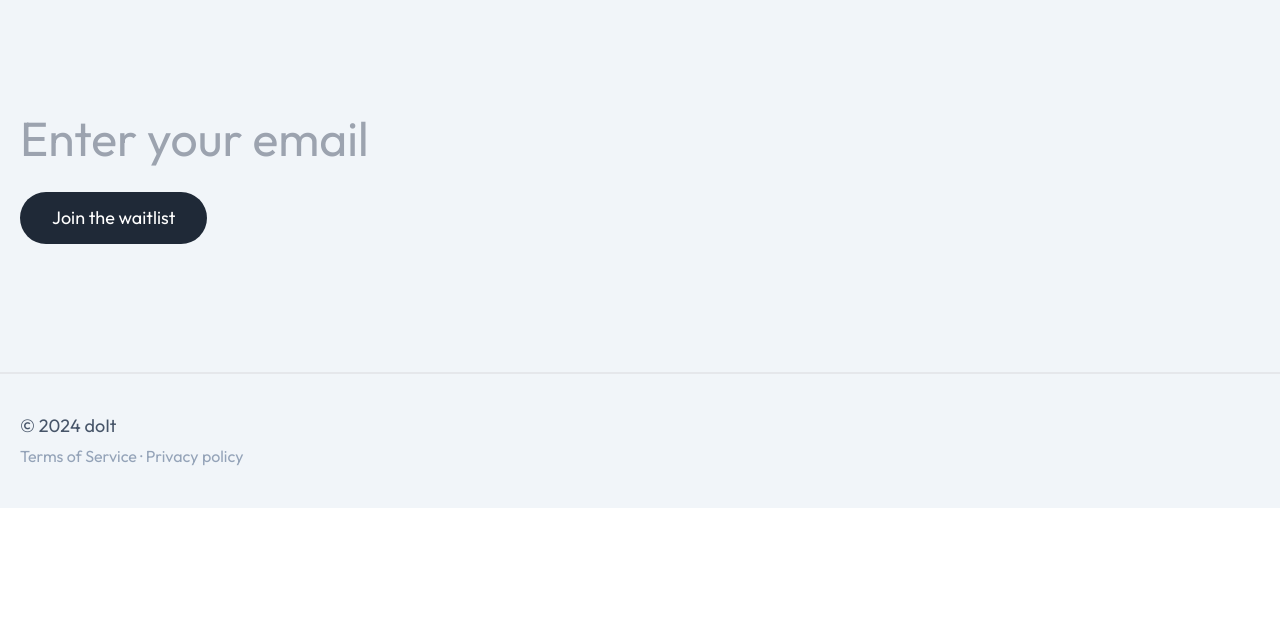
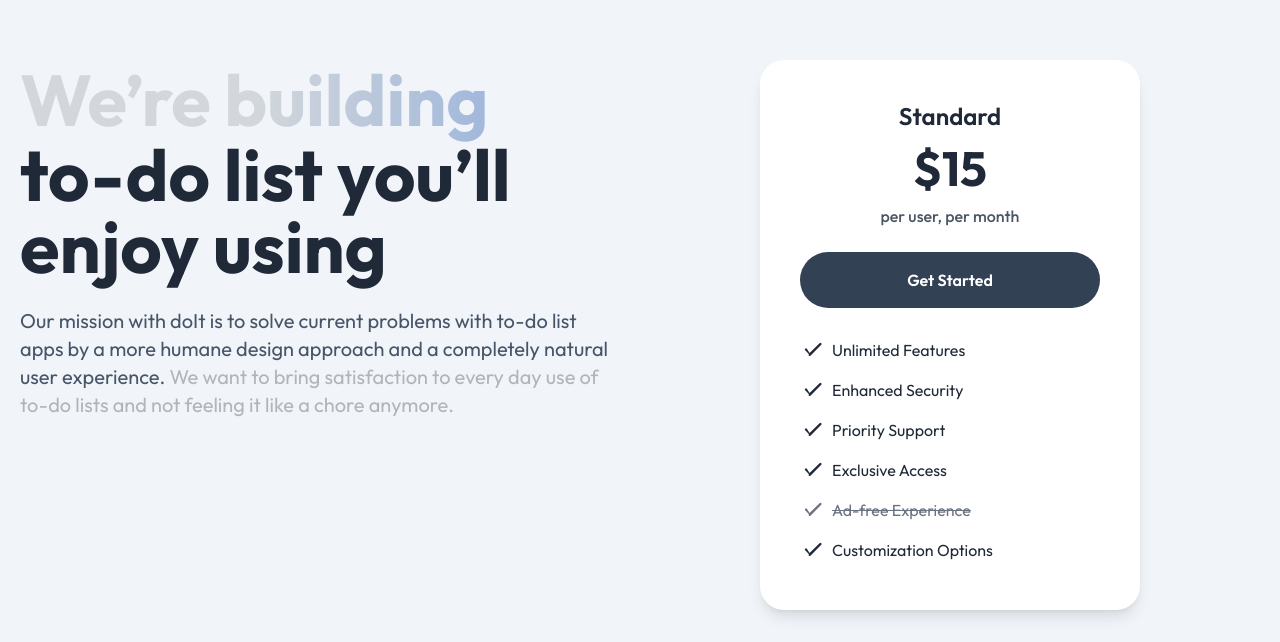
Before and after one commit to mohalw731/doIt, a React (Vite) app: page / in a window 1280 px wide. Shown: the part 738-1380 px from the top of the page. Before the commit the page ends 1246 px from the top, so only its background shows below. Built offline with nearby package versions, Linux system fonts and the light colour scheme; no server answers.

Commit message:
added the pricing card in landing page

```diff
--- a/src/App.tsx
+++ b/src/App.tsx
@@ -5,6 +5,7 @@ import DashBoard from "./pages/DashBoard";
 import About from "./pages/About";
 import { ToastContainer } from "react-toastify";
 import BrainStorm from "./pages/BrainStorm";
+import Subscription from "./Subscription";
 
 
 function App() {
--- a/src/components/layout/Navbar.tsx
+++ b/src/components/layout/Navbar.tsx
@@ -54,7 +54,7 @@ export default function Navbar() {
         )}
 
         <Link to="/">
-          <span className="text-3xl font-bold text-slate-500 hover:text-slate-700">
+          <span className="text-3xl font-bold text-slate-500 hover:text-slate-800">
             doIt.
           </span>
         </Link>
--- /dev/null
+++ b/src/components/layout/PricingCards.tsx
@@ -0,0 +1,24 @@
+import PriceCard from '../ui/PriceCard'
+
+export default function PricingCards() {
+  return (
+    <div className="flex gap-5 md:flex-row flex-col py-20">
+            <div className="flex flex-col gap-6 ">
+          <h1 className="md:text-7xl font-bold  text-4xl">
+            <span id="hero-text">We’re building </span>
+            <br />
+            to-do list you’ll <br />enjoy using
+          </h1>
+          <p className="text-slate-600 md:text-xl max-w-[600px] text-s, font-normal  ">
+            Our mission with doIt is to solve current problems with to-do list
+            apps by a more humane design approach and a completely natural user
+            experience. <span className="text-[#b0b5ba]">
+            We want to bring satisfaction to every day use of to-do
+            lists and not feeling it like a chore anymore.
+            </span>
+          </p>
+        </div>
+            <PriceCard/>
+    </div>
+  )
+}
--- /dev/null
+++ b/src/components/ui/PriceCard.tsx
@@ -0,0 +1,49 @@
+
+
+export default function PriceCard() {
+  const planName = 'Standard';
+  const price = 15;
+  const features = [
+    { name: 'Unlimited Features', available: true },
+    { name: 'Enhanced Security', available: true },
+    { name: 'Priority Support', available: true },
+    { name: 'Exclusive Access', available: true },
+    { name: 'Ad-free Experience', available: false },
+    { name: 'Customization Options', available: true },
+  ];
+
+  return (
+    <div className="w-full mb-8 lg:mb-0 mx-auto max-w-full md:max-w-[380px] ">
+      <div className=" md:max-w-sm lg:max-w-none mx-auto pt-10 px-10 pb-8 bg-white rounded-3xl shadow-lg">
+        <div className="text-center mb-6">
+          <h5 className="text-2xl font-semibold text-gray-800 mb-3">{planName}</h5>
+          <span className="block text-5xl font-bold text-gray-800 mb-3">${price}</span>
+          <span className="block text-gray-600 font-medium mb-6">per user, per month</span>
+          <a
+            href="#"
+            className="relative group inline-block w-full py-4 px-6 text-center text-white hover:text-gray-300 bg-slate-700 font-semibold rounded-full overflow-hidden transition duration-200"
+          >
+            <div className="absolute top-0 right-full w-full h-full bg-[#1F2937] transform group-hover:translate-x-full group-hover:scale-102 transition duration-500"></div>
+            <span className="relative">Get Started</span>
+          </a>
+        </div>
+        <ul>
+          {features.map((feature, index) => (
+            <li key={index} className={`flex mb-4 items-center ${feature.available ? 'text-gray-800' : 'text-gray-500 line-through'}`}>
+              <svg
+                xmlns="http://www.w3.org/2000/svg"
+                viewBox="0 0 20 20"
+                className={`w-6 h-6 fill-current ${feature.available ? 'text-gray-800' : 'text-gray-500'}`}
+              >
+                <path
+                  d="M7.293 13.293l-3-3a1 1 0 011.414-1.414L8 12.586l8.293-8.293a1 1 0 111.414 1.414l-9 9a1 1 0 01-1.414 0z"
+                ></path>
+              </svg>
+              <span className="ml-2">{feature.name}</span>
+            </li>
+          ))}
+        </ul>
+      </div>
+    </div>
+  );
+}
--- a/src/index.css
+++ b/src/index.css
@@ -26,8 +26,8 @@ html {
 }
 
 .blue-shadow {
-  -webkit-box-shadow: 0px -1px 150px 50px rgba(0, 143, 253, .10);
-  -moz-box-shadow: 0px -1px 150px 50px rgba(0, 143, 253, .10);
+  -webkit-box-shadow: 0px -1px 150px 50px rgba(0, 143, 253, .22);
+  -moz-box-shadow: 0px -1px 150px 50px rgba(0, 143, 253, .22);
   box-shadow: 0 -1px 300px 110px #008ffd40;
   position: absolute;
   top: 0;
--- a/src/pages/Landing.tsx
+++ b/src/pages/Landing.tsx
@@ -2,12 +2,14 @@ import Hero from "../components/Hero/Hero";
 import CtaMail from "../components/layout/CtaMail";
 import Footer from "../components/layout/Footer";
 import Navbar from "../components/layout/Navbar";
+import PricingCards from "../components/layout/PricingCards";
 
 export default function Landing() {
   return (
     <main>
       <Navbar/>
       <Hero/>
+      <PricingCards/>
       <CtaMail/>
       <Footer/>
     </main>
```
Also changed, not shown: package.json (+10 -3 lines), 1 other file (tests, documents, lock files or other folders).
